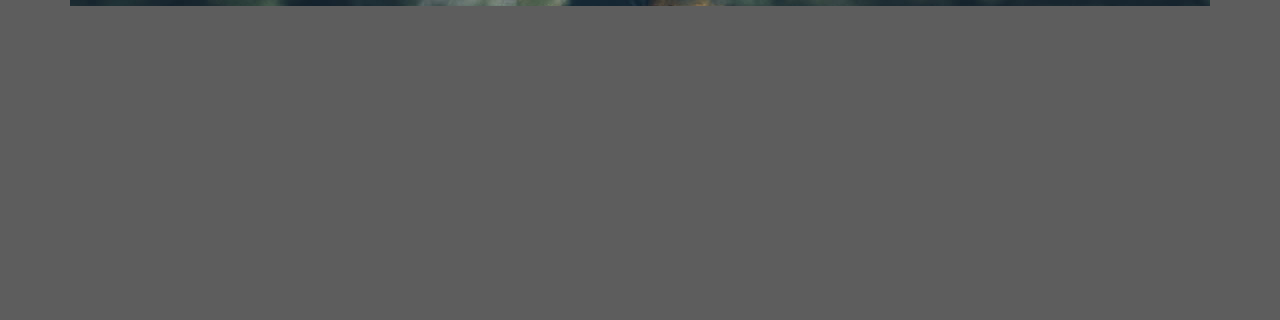
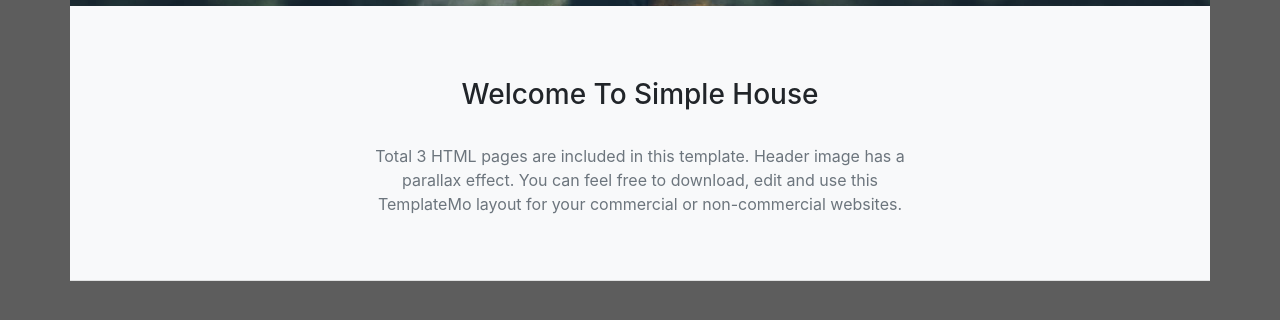
Before and after one commit to mostafa-yasen/bootstrap-shop, a plain HTML site: page index.html in a window 1280 px wide. Shown: the part 494-814 px from the top of the page. Drawn offline with Linux system fonts and the light colour scheme.

Commit message:
Fiished Welcome Section.

```diff
--- a/css/main.css
+++ b/css/main.css
@@ -6,6 +6,7 @@ body {
 /* Start Header */
 #header {
     background-image: url(../images/simple-house-01.jpg);
+    background-attachment: fixed;
     height: 500px;
     background-position: center;
     position: relative;
--- a/index.html
+++ b/index.html
@@ -44,6 +44,28 @@
             </div>
         </div>
         <!-- End Header -->
+
+        <!-- Start Welcome Section -->
+        <div id="welcome">
+            <div class="row">
+                <div class="col">
+                    <h3 class="text-center mt-5 py-4">
+                        Welcome To Simple House
+                    </h3>
+                    <p class="text-center w-50 text-muted pb-5 m-auto">
+                        Total 3 HTML pages are included in this template. Header image has a parallax effect. You can
+                        feel free to download, edit and use this TemplateMo layout for your commercial or non-commercial
+                        websites.
+                    </p>
+                </div>
+            </div>
+        </div>
+        <!-- End Welcome Section -->
+
+        <hr>
+
+
+
     </div>
 
     <!-- Fontawesome -->
```
